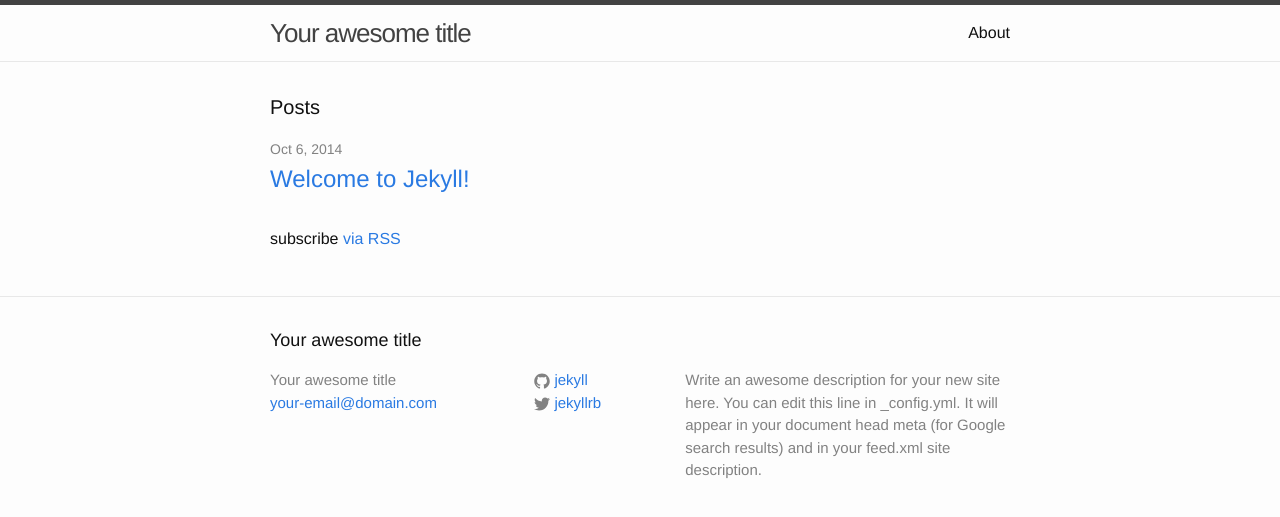
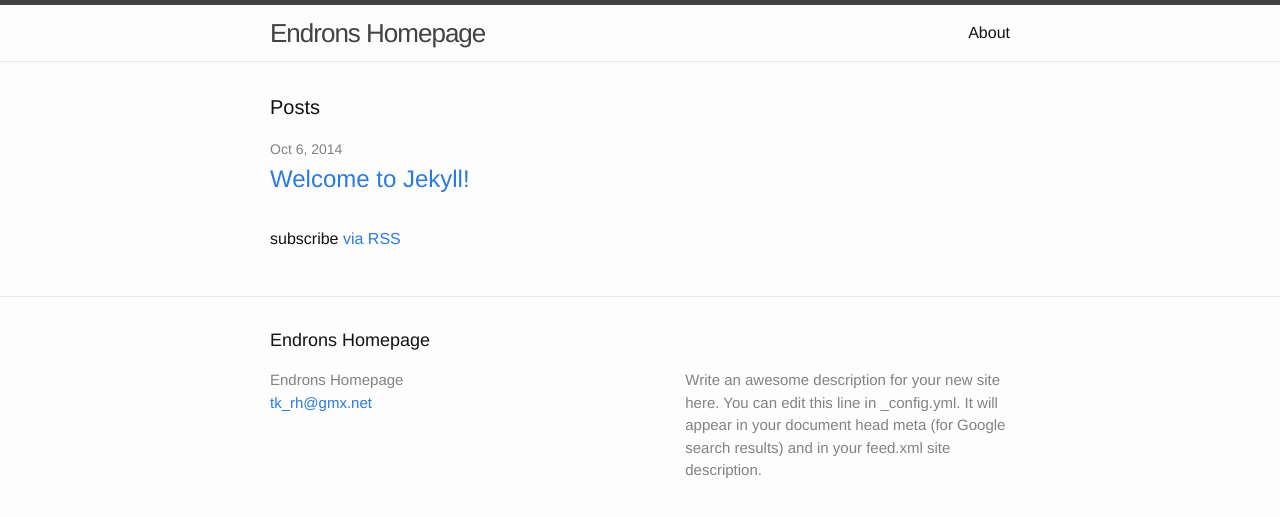
Before and after one commit to Endron/endron.github.io, a Jekyll site: the page built from index.html, in a window 1280 px wide. Shown: the top 517 px of the page. Built offline with Jekyll 4.4.1, drawn with Linux system fonts in a browser that asks for light colours.

Commit message:
_config.yml angepasst

```diff
--- a/_config.yml
+++ b/_config.yml
@@ -1,14 +1,14 @@
 # Site settings
-title: Your awesome title
-email: your-email@domain.com
+title: Endrons Homepage
+email: tk_rh@gmx.net
 description: > # this means to ignore newlines until "baseurl:"
   Write an awesome description for your new site here. You can edit this
   line in _config.yml. It will appear in your document head meta (for
   Google search results) and in your feed.xml site description.
 baseurl: "" # the subpath of your site, e.g. /blog/
-url: "http://yourdomain.com" # the base hostname & protocol for your site
-twitter_username: jekyllrb
-github_username:  jekyll
+url: "http://endron.github.io/" # the base hostname & protocol for your site
+#twitter_username: jekyllrb
+#github_username:  jekyll
 
 # Build settings
 markdown: kramdown
```
